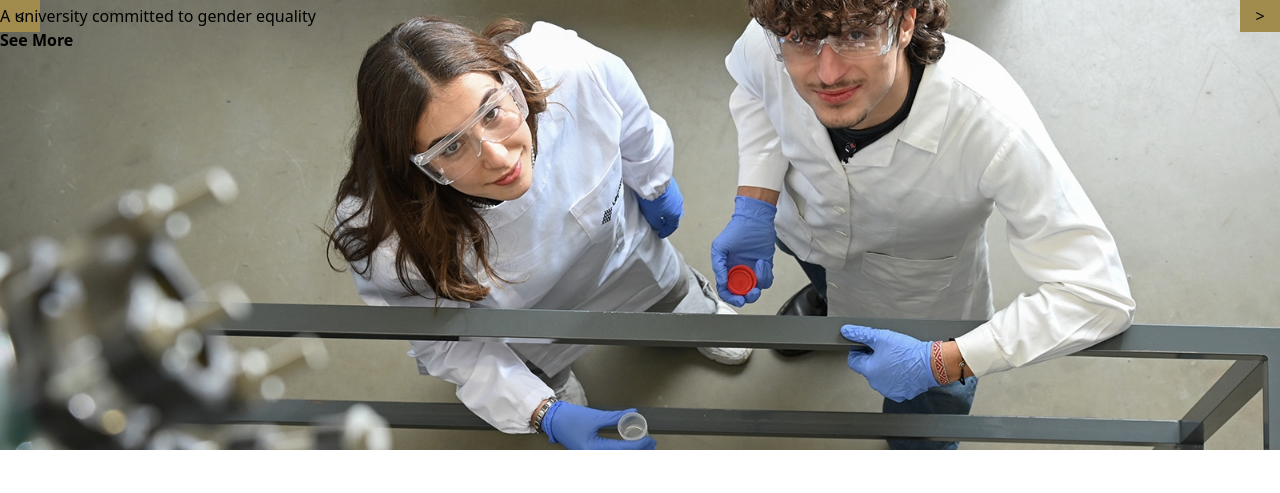
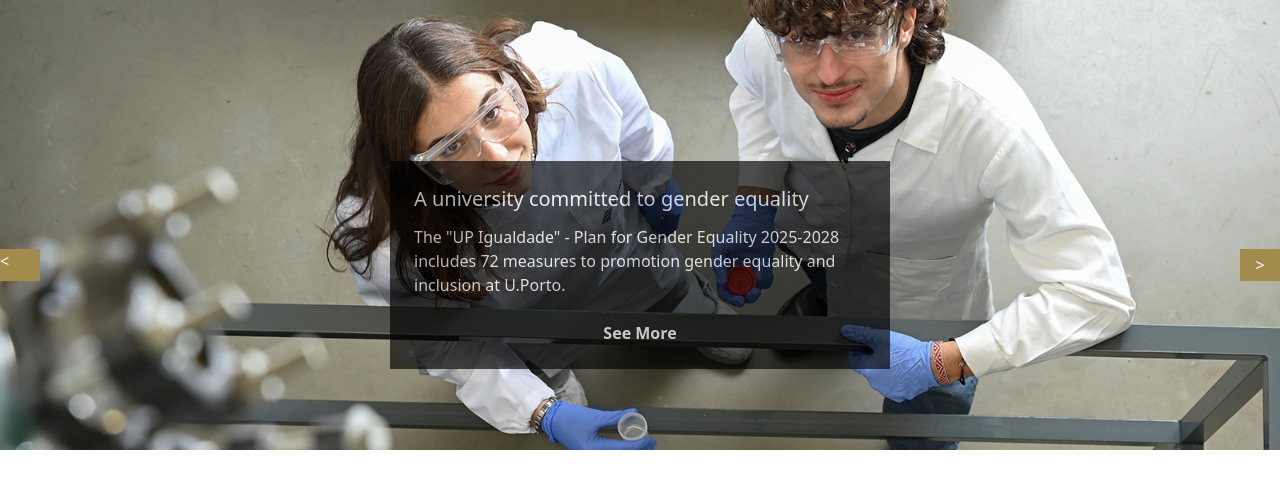
Before and after one commit to JamesJokDutAkuei/tailwindWebClone, a website: page src/index.html in a window 1280 px wide. Drawn offline with Linux system fonts and the light colour scheme.

```diff
--- a/src/index.html
+++ b/src/index.html
@@ -8,13 +8,16 @@
 </head>
 <body>
     <div class="h-[450px] bg-[url('../images/doctors.jpeg')] bg-center bg-no-repeat bg-cover">
-        <div class='h-1 flex align-center justify-between'>
-            <button class='bg-[#A18B4D] h-8 w-10'><</button>
-            <button class='bg-[#A18B4D] h-8 w-10'>></button>
-        </div>
-        <div>
-            <h3>A university committed to gender equality</h3>
-            <button><strong>See More</strong></button>
+        <div class="h-full flex justify-center items-center">
+            <div class='w-full mt-20 h-full flex items-center justify-between'>
+                <button class='bg-[#A18B4D] h-8 w-10 flex align-between text-white'><</button>
+                <div class=" bg-black md:mt[500px] opacity-65 p-6 lg:max-w-[500px] flex flex-col">
+                    <h3 class="text-white text-xl pb-3">A university committed to gender equality</h3>
+                    <p class="text-white pb-6 flex place-self-end">The "UP Igualdade" - Plan for Gender Equality 2025-2028 includes 72 measures to promotion gender equality and inclusion at U.Porto.</p>
+                    <button class="text-white"><strong>See More</strong></button>
+                </div>
+                <button class='bg-[#A18B4D] h-8 w-10 text-white'>></button>
+            </div>
         </div>
     </div>
 </body>
```
Also changed, not shown: src/output.css, 1 other file.
